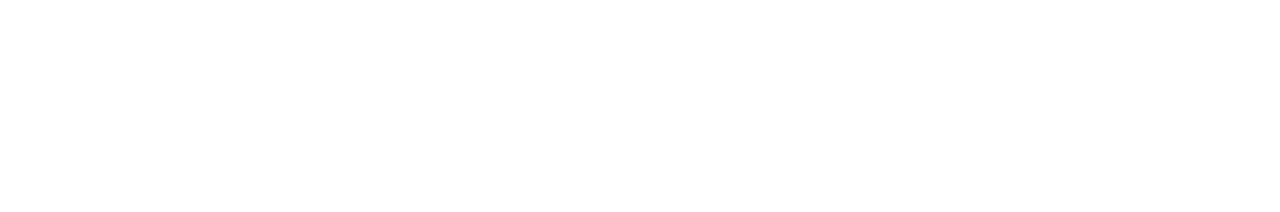
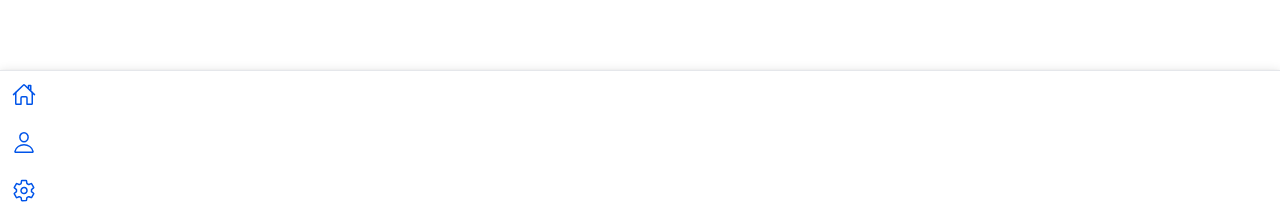
Before and after one commit to ihebbennaceur/ionic-react-ts, a React (Vite) app: page /login in a window 1280 px wide. Shown: the part 585-797 px from the top of the page. Built offline with nearby package versions, Linux system fonts and the light colour scheme.

Commit message:
made the menu as footer for all pages

```diff
--- a/src/App.tsx
+++ b/src/App.tsx
@@ -1,10 +1,12 @@
 import { Redirect, Route } from 'react-router-dom';
-import { IonApp, IonRouterOutlet, setupIonicReact } from '@ionic/react';
+import { IonApp, IonRouterOutlet, setupIonicReact  } from '@ionic/react';
+import { IonPage, IonContent } from '@ionic/react';
 import { IonReactRouter } from '@ionic/react-router';
 import Home from './pages/Home';
 import Login from './pages/Login';
 import Register from './pages/Register';
 import UserProfile from './pages/Profile';
+import FooterMenu from './pages/FooterMenu';
 
 /* Core CSS required for Ionic components to work properly */
 import '@ionic/react/css/core.css';
@@ -40,7 +42,12 @@
 
 const App: React.FC = () => (
   <IonApp>
+
     <IonReactRouter>
+
+       <IonPage>
+
+      <IonContent>
       <IonRouterOutlet>
        <Route exact path="/login" component={Login} />
 
@@ -53,8 +60,15 @@
         <Route exact path="/home" component={Home} />
         <Route exact path="/profile" component={UserProfile} />
       </IonRouterOutlet>
+</IonContent>
 
+
+         <FooterMenu />
+
+         </IonPage>
     </IonReactRouter>
+
+
   </IonApp>
 );
 
```
Also changed, not shown: src/pages/MainLayout.tsx (deleted).
